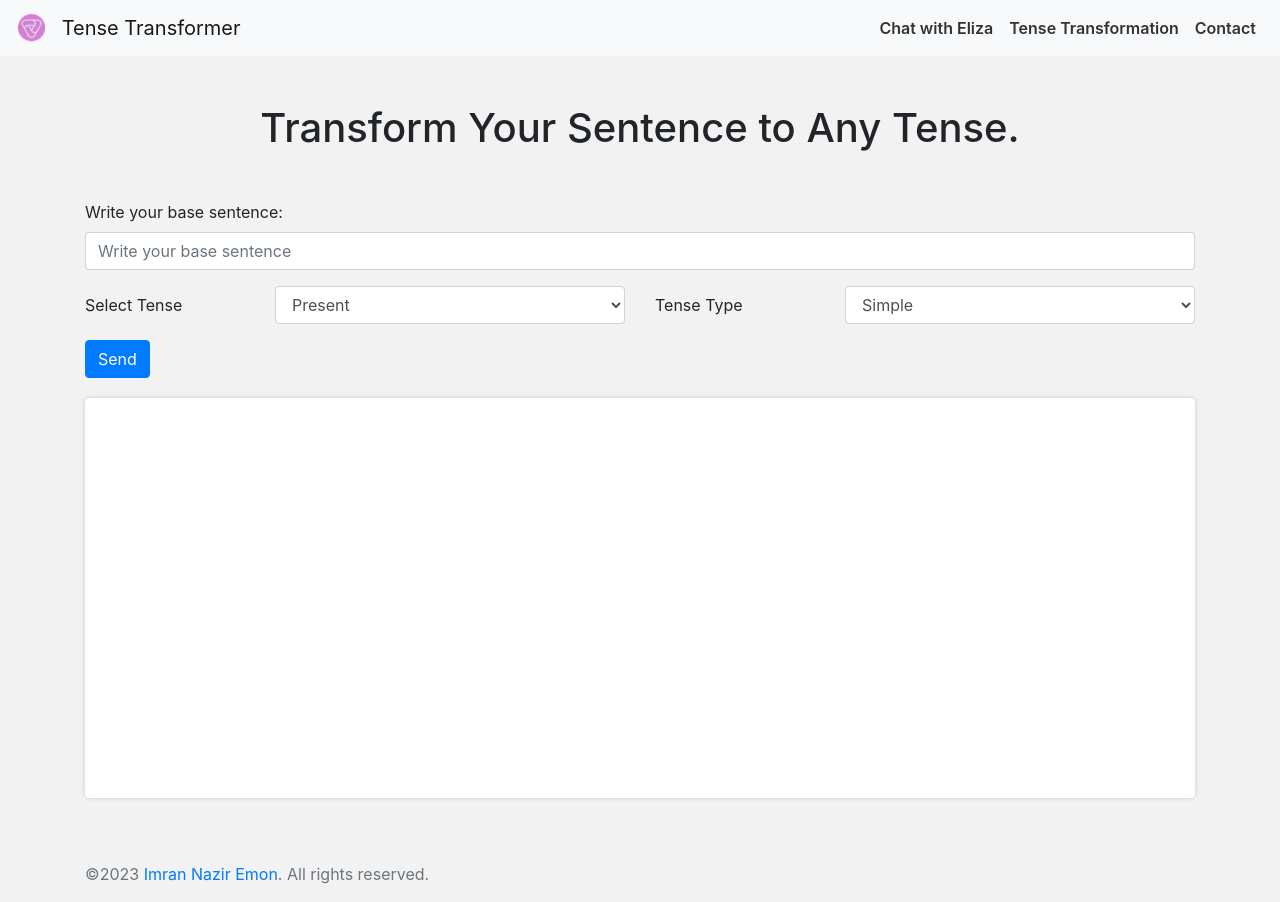
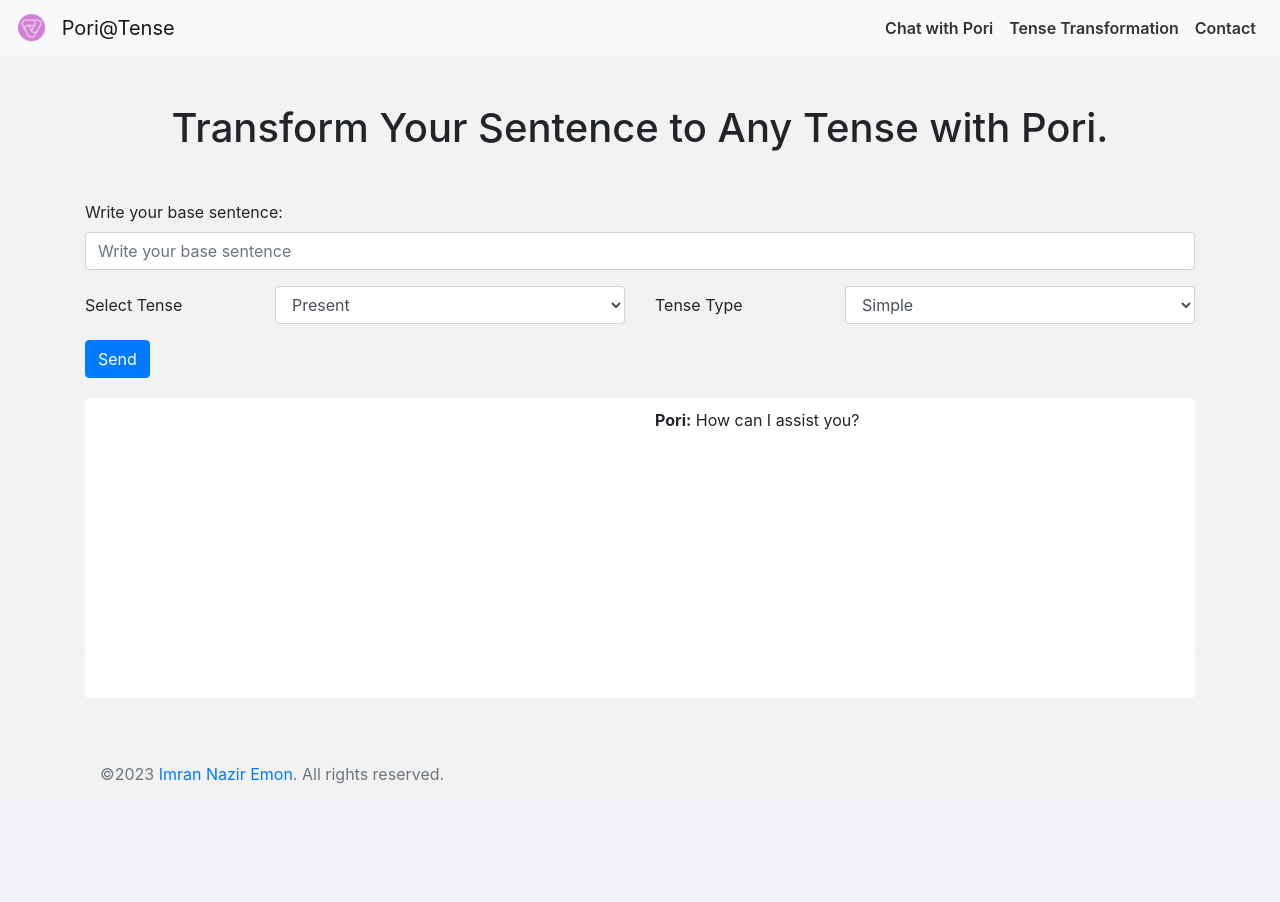
Before and after one commit to emoncse/chat-with-chatGPT, a Django app: page /grammar/ in a window 1280 px wide. After the commit the page ends 784 px from the top, so only its background shows below. Run offline with Django 4.2, Linux system fonts and the light colour scheme; some libraries are stand-ins or nearby versions.

Commit message:
In Tense view, the scroll view has been added.

```diff
--- a/templates/sentence.html
+++ b/templates/sentence.html
@@ -50,7 +50,7 @@
     <nav class="navbar navbar-expand-lg navbar-light bg-light">
       <a class="navbar-brand" href="#">
         <img src="{% static 'imran.png' %}" width="30" height="30" class="d-inline-block align-top" alt="">
-        Tense Transformer
+        Pori@Tense
       </a>
       <button class="navbar-toggler" type="button" data-toggle="collapse" data-target="#navbarNav" aria-controls="navbarNav" aria-expanded="false" aria-label="Toggle navigation">
         <span class="navbar-toggler-icon"></span>
@@ -58,7 +58,7 @@
       <div class="collapse navbar-collapse" id="navbarNav">
         <ul class="navbar-nav ml-auto">
           <li class="nav-item">
-            <a class="nav-link" href="{% url 'chat_page' %}">Chat with Eliza</a>
+            <a class="nav-link" href="{% url 'chat_page' %}">Chat with Pori</a>
           </li>
           <li class="nav-item">
             <a class="nav-link" href="{% url 'grammar_page' %}">Tense Transformation</a>
@@ -72,7 +72,7 @@
 
 
     <div class="container mt-5">
-      <h1 class="text-center mb-5">Transform Your Sentence to Any Tense.</h1>
+      <h1 class="text-center mb-5">Transform Your Sentence to Any Tense with Pori.</h1>
 
         <form id="chat-form">
             <div class="form-group">
@@ -102,11 +102,12 @@
         </form>
 
 
-      <div class="card mb-5">
+      <div class="card mb-5" style="height: 300px; overflow-y: scroll;">
+	<div class="card mb-5" style="height: 300px; overflow-y: scroll;">
 	<div class="card-body" id="chat-area">
 		<div class="row">
 			<div class="col-md-6 offset-md-6 text-right">
-
+				<p class="mb-0" style="text-align: justify;"><strong>Pori:</strong> How can I assist you?</p>
 			</div>
 		</div>
 	</div>
@@ -114,6 +115,13 @@
 </div>
 
 <script>
+
+    var chatArea = document.getElementById("chat-area");
+		var rows = chatArea.getElementsByClassName("row");
+		for (var i = rows.length - 1; i >= 0; i--) {
+			chatArea.insertBefore(rows[i], chatArea.firstChild);
+		}
+
     $(document).ready(function(){
     $('#chat-form').submit(function(event) {
     event.preventDefault();
@@ -134,7 +142,7 @@ $(document).ready(function(){
       },
       dataType: 'json',
       success: function(response) {
-          $('#chat-area').append('<div class="row"><div class="col-md-6 offset-md-6 text-right"><p class="mb-0" style="text-align: justify;"><strong>Tasnim:</strong> ' + response.response_text  + '</p></div></div>');
+          $('#chat-area').append('<div class="row"><div class="col-md-6 offset-md-6 text-right"><p class="mb-0" style="text-align: justify;"><strong>Pori:</strong> ' + response.response_text  + '</p></div></div>');
       },
     });
   });
```
Also changed, not shown: templates/chat.html (+5 -5 lines). Lines whose indentation alone changed are shown as unchanged.
